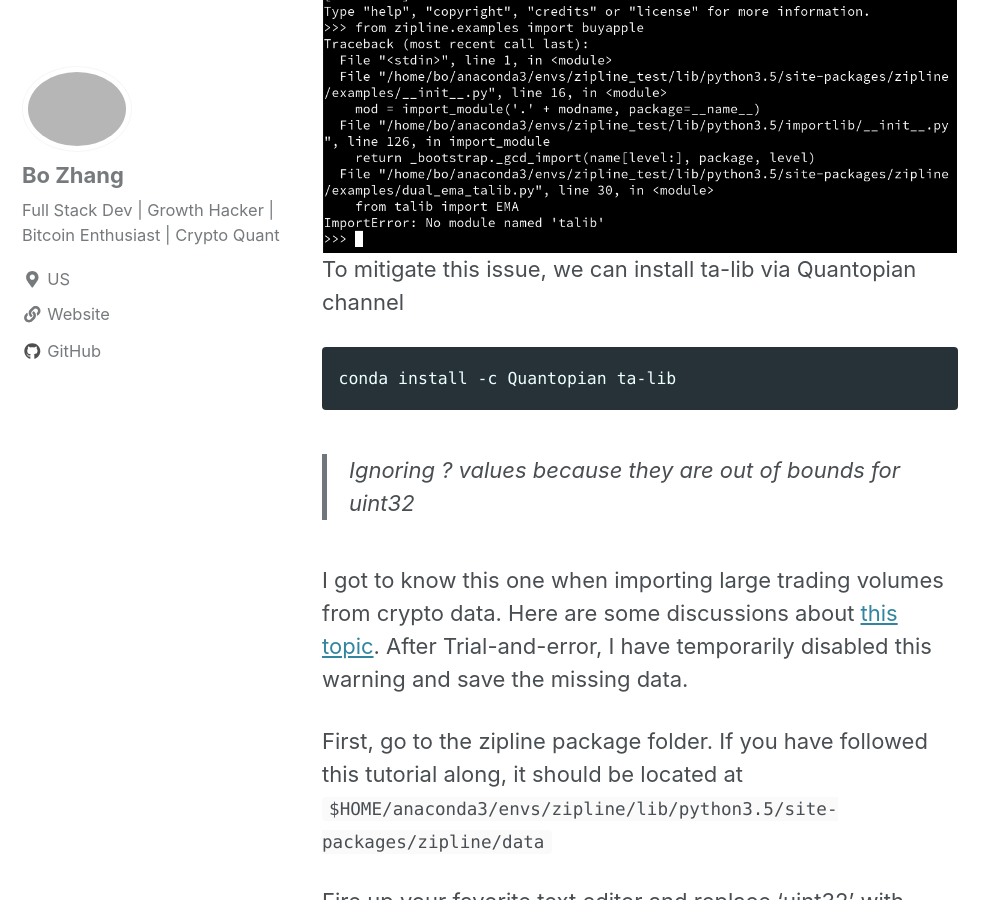
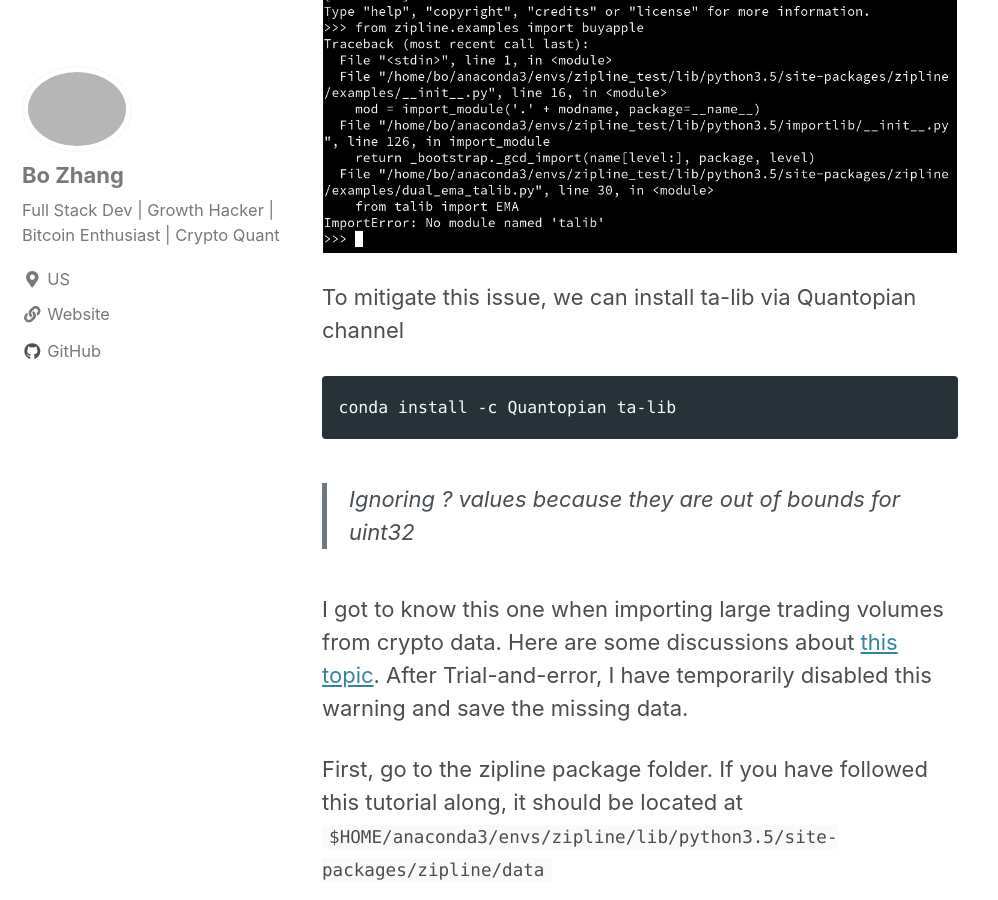
Before and after one commit to 0xboz/blog, a Jekyll site: the page built from _posts/2019-06-10-how-to-install-zipline-debian-stretch.md, in a window 1280 px wide and 900 px high, scrolled down 2647 px. Shown: the whole window, without its empty margins (0-998 px from the left). Built offline with Jekyll 4.4.1, drawn with Linux system fonts in a browser that asks for light colours; cached includes are drawn as plain includes; nearby versions of some CDN libraries.

Commit message:
Updated images in asset

````diff
--- a/_posts/2019-06-10-how-to-install-zipline-debian-stretch.md
+++ b/_posts/2019-06-10-how-to-install-zipline-debian-stretch.md
@@ -58,7 +58,8 @@ In [one](http://www.zipline.io/beginner-tutorial.html#my-first-algorithm) of the
 ```
 from zipline.examples import buyapple
 ```
-![zipline talib issue](/images/zipline_talib_issue.png)
+<img src="{{ site.url }}{{ site.baseurl }}/assets/images/zipline_talib_issue.png" alt="zipline talib issue">
+
 To mitigate this issue, we can install ta-lib via Quantopian channel
 ```
 conda install -c Quantopian ta-lib
````
Also changed, not shown: assets/images/zipline_talib_issue.png (renamed from images/zipline_talib_issue.png).
